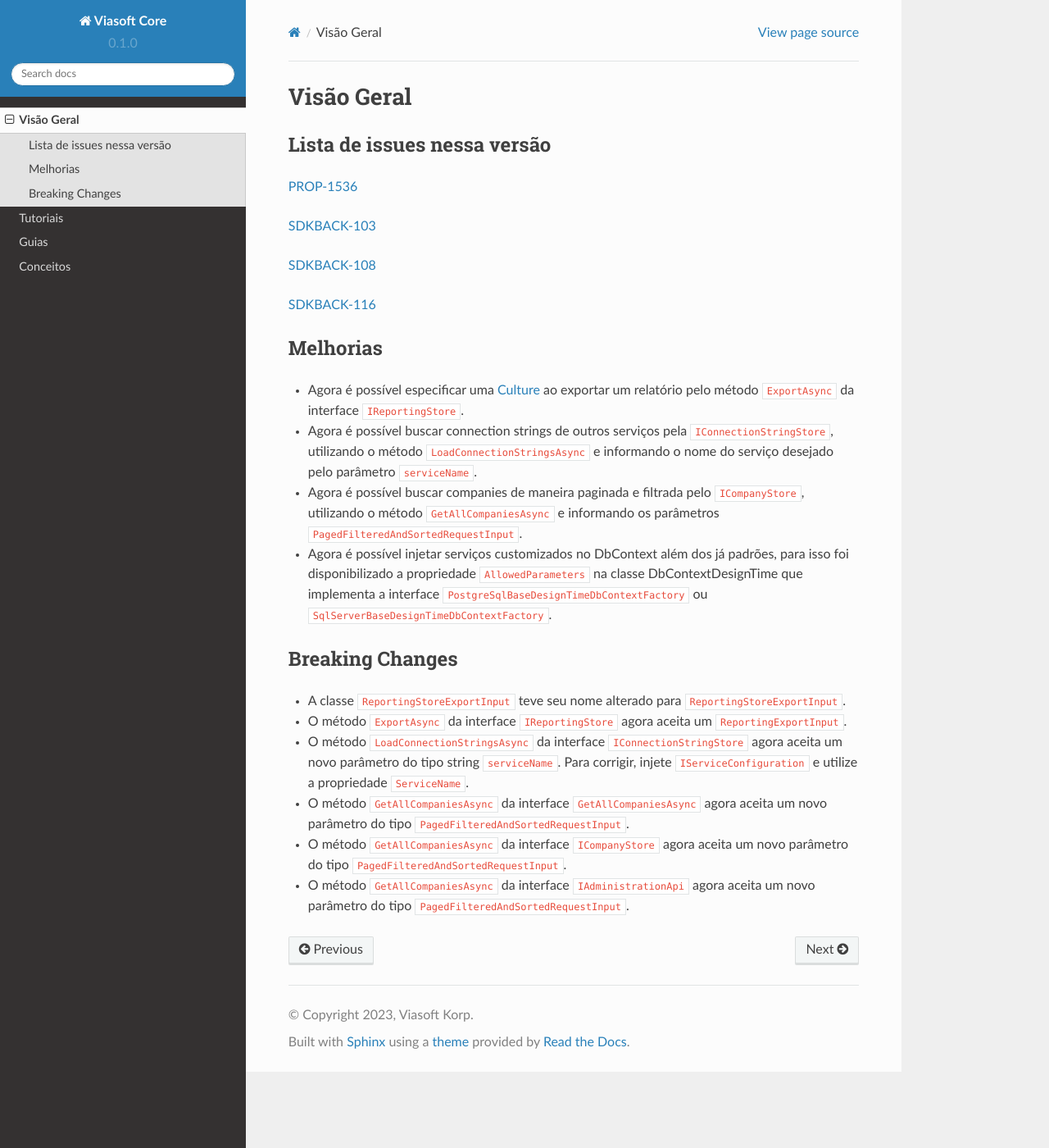
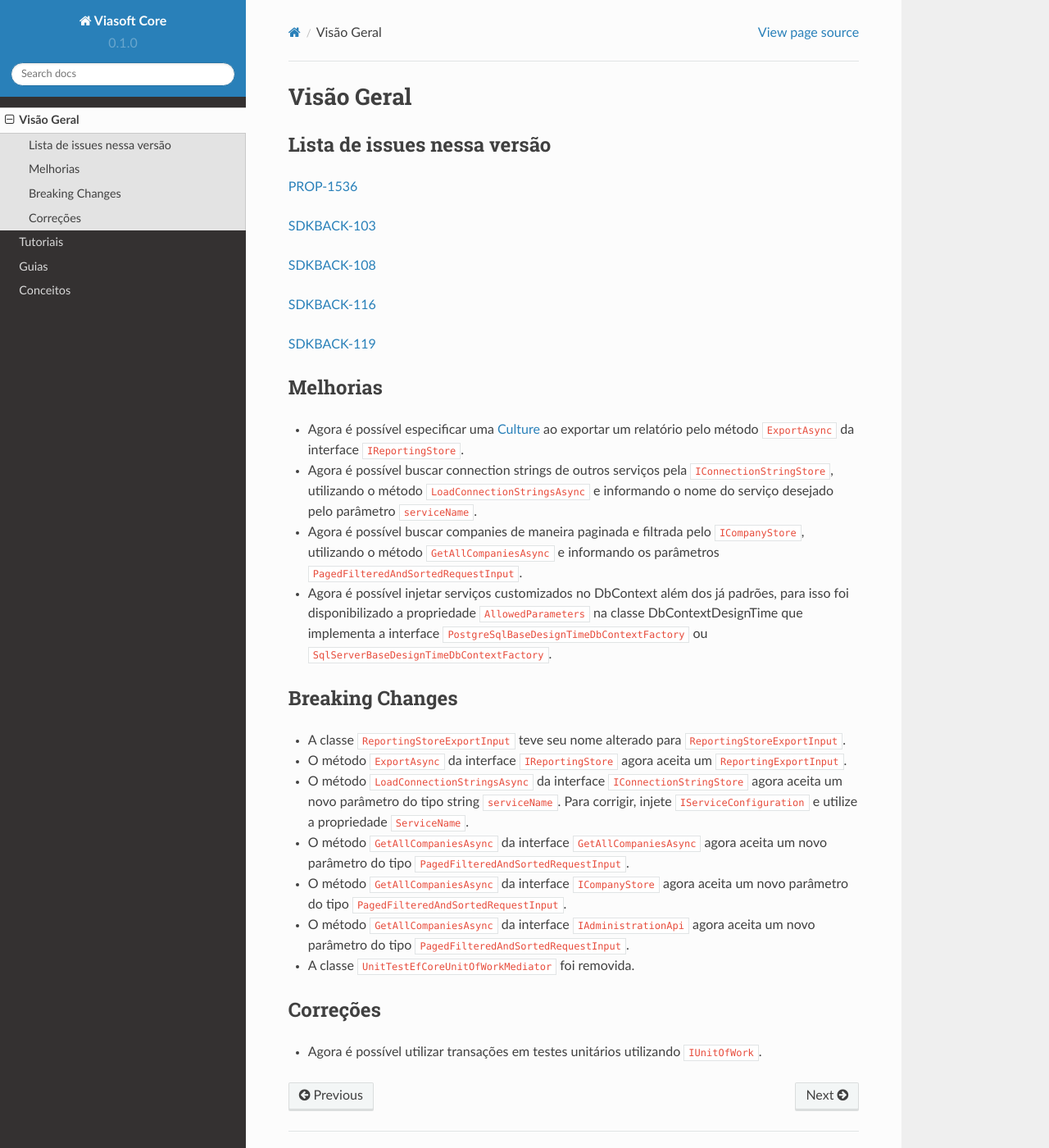
Before and after one commit to viasoftkorp/viasoft-core-docs, a Sphinx documentation site: the page built from docs/source/visao_geral.rst, in a window 1280 px wide and 1400 px high. Shown: the whole window at 82% size. Built offline with Sphinx 7.4.7 and the Read the Docs theme 2.0.0, drawn with Linux system fonts in a browser that asks for light colours.

Commit message:
SDKBACK-119

```diff
--- a/docs/source/visao_geral.rst
+++ b/docs/source/visao_geral.rst
@@ -12,10 +12,13 @@ SDKBACK-108_
 
 SDKBACK-116_
 
+SDKBACK-119_
+
 .. _PROP-1536: http://jira.korp.com.br/browse/PROP-1536
 .. _SDKBACK-103: https://korp.youtrack.cloud/issue/SDKBACK-103
 .. _SDKBACK-108: https://korp.youtrack.cloud/issue/SDKBACK-108
 .. _SDKBACK-116: https://korp.youtrack.cloud/issue/SDKBACK-116
+.. _SDKBACK-119: https://korp.youtrack.cloud/issue/SDKBACK-119
 
 Melhorias
 ---------
@@ -43,3 +46,9 @@ Breaking Changes
 * O método ``GetAllCompaniesAsync`` da interface ``GetAllCompaniesAsync`` agora aceita um novo parâmetro do tipo ``PagedFilteredAndSortedRequestInput``.
 * O método ``GetAllCompaniesAsync`` da interface ``ICompanyStore`` agora aceita um novo parâmetro do tipo ``PagedFilteredAndSortedRequestInput``.
 * O método ``GetAllCompaniesAsync`` da interface ``IAdministrationApi`` agora aceita um novo parâmetro do tipo ``PagedFilteredAndSortedRequestInput``.
+* A classe ``UnitTestEfCoreUnitOfWorkMediator`` foi removida.
+
+Correções
+---------
+
+* Agora é possível utilizar transações em testes unitários utilizando ``IUnitOfWork``.
```
